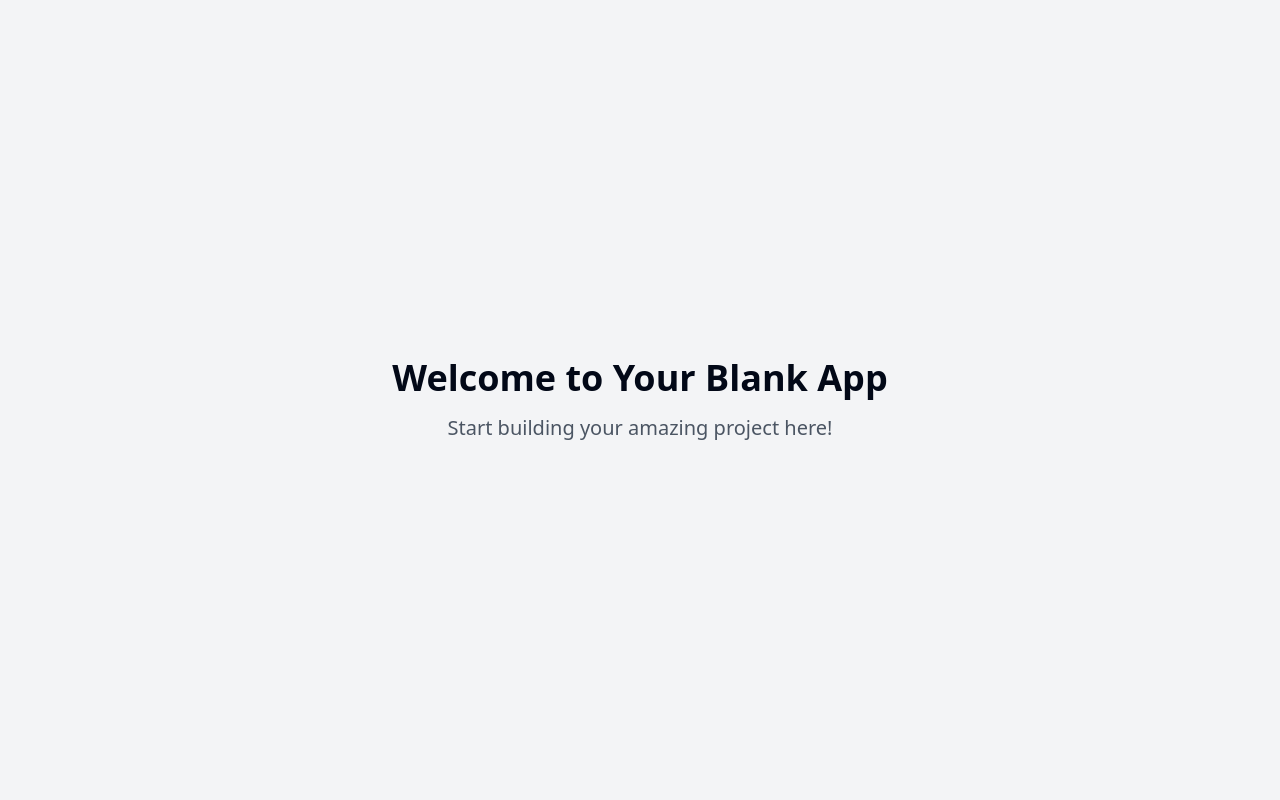
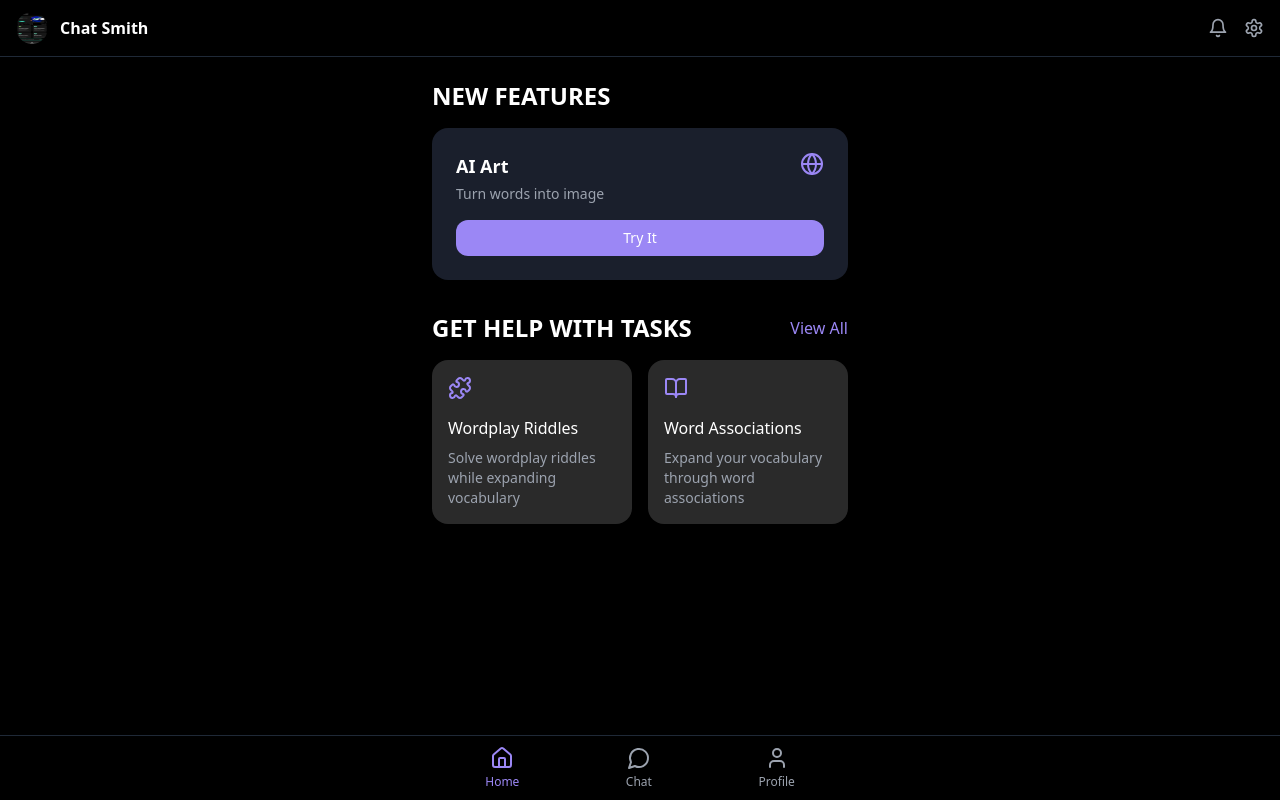
Before and after one commit to viratxd/vibrant-chatspace-33, a React (Vite) app: page / in a window 1280 px wide. Built offline with nearby package versions, Linux system fonts and the light colour scheme.

Commit message:
Implement UI design and features
This commit implements the UI design using Vite.js, React, and TypeScript,  including a navigation system, chat functionality with server communication, and a profile settings page.  It also addresses several bug fixes related to visibility and navigation.

```diff
--- a/package.json
+++ b/package.json
@@ -45,6 +45,7 @@
     "cmdk": "^1.0.0",
     "date-fns": "^3.6.0",
     "embla-carousel-react": "^8.3.0",
+    "framer-motion": "^12.4.3",
     "input-otp": "^1.2.4",
     "lucide-react": "^0.462.0",
     "next-themes": "^0.3.0",
--- a/src/App.tsx
+++ b/src/App.tsx
@@ -1,10 +1,14 @@
+
 import { Toaster } from "@/components/ui/toaster";
 import { Toaster as Sonner } from "@/components/ui/sonner";
 import { TooltipProvider } from "@/components/ui/tooltip";
 import { QueryClient, QueryClientProvider } from "@tanstack/react-query";
 import { BrowserRouter, Routes, Route } from "react-router-dom";
 import Index from "./pages/Index";
+import Chat from "./pages/Chat";
+import Profile from "./pages/Profile";
 import NotFound from "./pages/NotFound";
+import { AnimatePresence } from "framer-motion";
 
 const queryClient = new QueryClient();
 
@@ -14,11 +18,14 @@ const App = () => (
       <Toaster />
       <Sonner />
       <BrowserRouter>
-        <Routes>
-          <Route path="/" element={<Index />} />
-          {/* ADD ALL CUSTOM ROUTES ABOVE THE CATCH-ALL "*" ROUTE */}
-          <Route path="*" element={<NotFound />} />
-        </Routes>
+        <AnimatePresence mode="wait">
+          <Routes>
+            <Route path="/" element={<Index />} />
+            <Route path="/chat" element={<Chat />} />
+            <Route path="/profile" element={<Profile />} />
+            <Route path="*" element={<NotFound />} />
+          </Routes>
+        </AnimatePresence>
       </BrowserRouter>
     </TooltipProvider>
   </QueryClientProvider>
--- /dev/null
+++ b/src/components/BottomNav.tsx
@@ -0,0 +1,42 @@
+
+import { Home, MessageCircle, User } from "lucide-react";
+import { useLocation, useNavigate } from "react-router-dom";
+
+export const BottomNav = () => {
+  const navigate = useNavigate();
+  const location = useLocation();
+
+  return (
+    <div className="fixed bottom-0 left-0 right-0 bg-black/90 backdrop-blur-lg border-t border-gray-800">
+      <div className="flex justify-around items-center h-16 max-w-md mx-auto px-4">
+        <button
+          onClick={() => navigate("/")}
+          className={`flex flex-col items-center space-y-1 ${
+            location.pathname === "/" ? "text-primary" : "text-gray-400"
+          }`}
+        >
+          <Home size={24} />
+          <span className="text-xs">Home</span>
+        </button>
+        <button
+          onClick={() => navigate("/chat")}
+          className={`flex flex-col items-center space-y-1 ${
+            location.pathname === "/chat" ? "text-primary" : "text-gray-400"
+          }`}
+        >
+          <MessageCircle size={24} />
+          <span className="text-xs">Chat</span>
+        </button>
+        <button
+          onClick={() => navigate("/profile")}
+          className={`flex flex-col items-center space-y-1 ${
+            location.pathname === "/profile" ? "text-primary" : "text-gray-400"
+          }`}
+        >
+          <User size={24} />
+          <span className="text-xs">Profile</span>
+        </button>
+      </div>
+    </div>
+  );
+};
--- /dev/null
+++ b/src/components/Header.tsx
@@ -0,0 +1,27 @@
+
+import { Bell, Settings } from "lucide-react";
+
+export const Header = () => {
+  return (
+    <header className="fixed top-0 left-0 right-0 z-50 bg-black/90 backdrop-blur-lg border-b border-gray-800">
+      <div className="flex justify-between items-center px-4 h-14">
+        <div className="flex items-center space-x-3">
+          <img
+            src="/lovable-uploads/0e9f6a8d-19f7-4e27-aee2-0fa3258effa2.png"
+            alt="Chat Smith"
+            className="w-8 h-8 rounded-full"
+          />
+          <span className="text-white font-semibold">Chat Smith</span>
+        </div>
+        <div className="flex items-center space-x-4">
+          <button className="text-gray-400 hover:text-white transition-colors">
+            <Bell size={20} />
+          </button>
+          <button className="text-gray-400 hover:text-white transition-colors">
+            <Settings size={20} />
+          </button>
+        </div>
+      </div>
+    </header>
+  );
+};
--- /dev/null
+++ b/src/pages/Chat.tsx
@@ -0,0 +1,54 @@
+
+import { useState } from "react";
+import { Header } from "@/components/Header";
+import { Send } from "lucide-react";
+import { motion } from "framer-motion";
+
+const Chat = () => {
+  const [message, setMessage] = useState("");
+
+  const handleSubmit = async (e: React.FormEvent) => {
+    e.preventDefault();
+    if (!message.trim()) return;
+
+    // Add your API call here
+    console.log("Sending message:", message);
+    setMessage("");
+  };
+
+  return (
+    <div className="min-h-screen bg-black text-white">
+      <Header />
+      <main className="pt-20 pb-24 px-4">
+        <div className="max-w-md mx-auto h-[calc(100vh-180px)] flex flex-col">
+          <div className="flex-1 overflow-y-auto space-y-4 pb-4">
+            {/* Chat messages will be rendered here */}
+          </div>
+
+          <motion.form
+            initial={{ opacity: 0, y: 20 }}
+            animate={{ opacity: 1, y: 0 }}
+            onSubmit={handleSubmit}
+            className="relative flex items-center"
+          >
+            <input
+              type="text"
+              value={message}
+              onChange={(e) => setMessage(e.target.value)}
+              placeholder="Type your message..."
+              className="w-full bg-secondary rounded-lg pl-4 pr-12 py-3 text-white placeholder-gray-400 focus:outline-none focus:ring-2 focus:ring-primary"
+            />
+            <button
+              type="submit"
+              className="absolute right-2 p-2 text-primary hover:text-primary/80 transition-colors"
+            >
+              <Send size={20} />
+            </button>
+          </motion.form>
+        </div>
+      </main>
+    </div>
+  );
+};
+
+export default Chat;
--- a/src/pages/Index.tsx
+++ b/src/pages/Index.tsx
@@ -1,12 +1,78 @@
-// Update this page (the content is just a fallback if you fail to update the page)
+
+import { motion } from "framer-motion";
+import { BottomNav } from "@/components/BottomNav";
+import { Header } from "@/components/Header";
+import { ArrowRight, Globe, Puzzle, BookOpen } from "lucide-react";
+
+const FeatureCard = ({ title, description, icon }: { title: string; description: string; icon: React.ReactNode }) => (
+  <motion.div
+    initial={{ opacity: 0, y: 20 }}
+    animate={{ opacity: 1, y: 0 }}
+    className="bg-secondary rounded-lg p-6 flex flex-col space-y-4"
+  >
+    <div className="flex justify-between items-start">
+      <div>
+        <h3 className="text-white font-semibold text-lg">{title}</h3>
+        <p className="text-gray-400 text-sm mt-1">{description}</p>
+      </div>
+      <div className="text-primary">{icon}</div>
+    </div>
+    <button className="bg-primary text-white px-4 py-2 rounded-md text-sm font-medium hover:bg-primary/90 transition-colors">
+      Try It
+    </button>
+  </motion.div>
+);
+
+const TaskCard = ({ title, description, icon }: { title: string; description: string; icon: React.ReactNode }) => (
+  <motion.div
+    initial={{ opacity: 0, y: 20 }}
+    animate={{ opacity: 1, y: 0 }}
+    className="bg-muted rounded-lg p-4 flex flex-col space-y-2"
+  >
+    <div className="text-primary mb-2">{icon}</div>
+    <h3 className="text-white font-medium">{title}</h3>
+    <p className="text-gray-400 text-sm">{description}</p>
+  </motion.div>
+);
 
 const Index = () => {
   return (
-    <div className="min-h-screen flex items-center justify-center bg-gray-100">
-      <div className="text-center">
-        <h1 className="text-4xl font-bold mb-4">Welcome to Your Blank App</h1>
-        <p className="text-xl text-gray-600">Start building your amazing project here!</p>
-      </div>
+    <div className="min-h-screen bg-black text-white">
+      <Header />
+      <main className="pt-20 pb-24 px-4 max-w-md mx-auto">
+        <section className="mb-8">
+          <h2 className="text-2xl font-bold mb-4">NEW FEATURES</h2>
+          <div className="space-y-4">
+            <FeatureCard
+              title="AI Art"
+              description="Turn words into image"
+              icon={<Globe size={24} />}
+            />
+          </div>
+        </section>
+
+        <section>
+          <div className="flex justify-between items-center mb-4">
+            <h2 className="text-2xl font-bold">GET HELP WITH TASKS</h2>
+            <button className="text-primary hover:text-primary/80 transition-colors">
+              View All
+            </button>
+          </div>
+          <div className="grid grid-cols-2 gap-4">
+            <TaskCard
+              title="Wordplay Riddles"
+              description="Solve wordplay riddles while expanding vocabulary"
+              icon={<Puzzle size={24} />}
+            />
+            <TaskCard
+              title="Word Associations"
+              description="Expand your vocabulary through word associations"
+              icon={<BookOpen size={24} />}
+            />
+          </div>
+        </section>
+      </main>
+      <BottomNav />
     </div>
   );
 };
--- /dev/null
+++ b/src/pages/Profile.tsx
@@ -0,0 +1,68 @@
+
+import { motion } from "framer-motion";
+import { Header } from "@/components/Header";
+import { Globe, Headset, Star, Shield, Share2, UserPlus, Trash2, ArrowRight } from "lucide-react";
+
+const ProfileOption = ({ icon: Icon, label }: { icon: any; label: string }) => (
+  <motion.div
+    initial={{ opacity: 0, y: 10 }}
+    animate={{ opacity: 1, y: 0 }}
+    className="bg-secondary rounded-lg p-4 flex items-center justify-between cursor-pointer hover:bg-secondary/80 transition-colors"
+  >
+    <div className="flex items-center space-x-3">
+      <Icon className="text-primary" size={20} />
+      <span className="text-white">{label}</span>
+    </div>
+    <ArrowRight size={16} className="text-gray-400" />
+  </motion.div>
+);
+
+const Profile = () => {
+  return (
+    <div className="min-h-screen bg-black text-white">
+      <Header />
+      <main className="pt-20 pb-24 px-4 max-w-md mx-auto">
+        <motion.div
+          initial={{ opacity: 0, y: 20 }}
+          animate={{ opacity: 1, y: 0 }}
+          className="mb-6 text-center"
+        >
+          <div className="w-20 h-20 bg-primary/20 rounded-full mx-auto mb-3 flex items-center justify-center">
+            <UserPlus size={32} className="text-primary" />
+          </div>
+          <h2 className="text-xl font-bold">Guest User</h2>
+          <p className="text-gray-400 text-sm">No Email</p>
+        </motion.div>
+
+        <motion.div
+          initial={{ opacity: 0, y: 20 }}
+          animate={{ opacity: 1, y: 0 }}
+          className="bg-gradient-to-r from-primary/80 to-primary rounded-lg p-4 mb-6 flex items-center justify-between cursor-pointer"
+        >
+          <div className="flex items-center space-x-3">
+            <div className="bg-white/20 rounded-full p-2">
+              <Star className="text-white" size={20} />
+            </div>
+            <div>
+              <h3 className="font-bold text-white">Upgrade to PRO!</h3>
+              <p className="text-sm text-white/80">Get access to all features</p>
+            </div>
+          </div>
+          <ArrowRight className="text-white" size={20} />
+        </motion.div>
+
+        <div className="space-y-3">
+          <ProfileOption icon={Globe} label="Language: English" />
+          <ProfileOption icon={Headset} label="Support" />
+          <ProfileOption icon={Star} label="Rate Us" />
+          <ProfileOption icon={Shield} label="Privacy" />
+          <ProfileOption icon={Share2} label="Social Media" />
+          <ProfileOption icon={UserPlus} label="Invite Friends" />
+          <ProfileOption icon={Trash2} label="Clear all history" />
+        </div>
+      </main>
+    </div>
+  );
+};
+
+export default Profile;
```
Also changed, not shown: tailwind.config.ts (+44 -60 lines), public/lovable-uploads/0e9f6a8d-19f7-4e27-aee2-0fa3258effa2.png (added), 1 other file (tests, documents, lock files or other folders).
